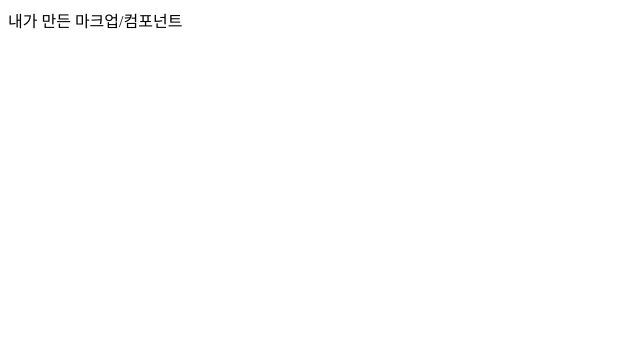
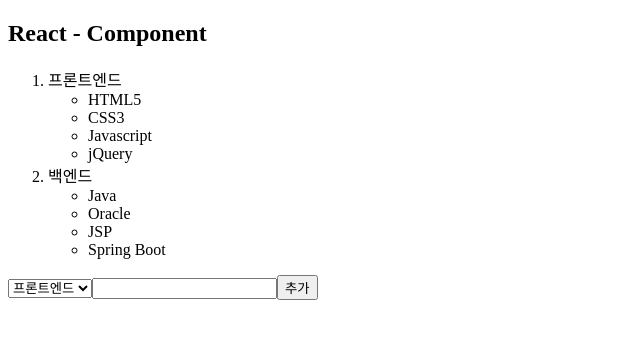
Before and after one commit to yoonsung157/react, a React (Vite) app: page / in a window 1280 px wide. Shown: the top 338 px of the page, without its empty margins (0-640 px from the left). Built offline with nearby package versions, Linux system fonts and the light colour scheme.

Commit message:
component1,2

```diff
--- /dev/null
+++ b/src/example/day01/Component1.jsx
@@ -0,0 +1,23 @@
+/*
+    1. 컴포넌트명. jsx 파일 생성한다.
+    2. export default function 컴포넌트명( props ) { }
+        export default : 내보내기, 다른 파일에서 import 할 수 있도록
+        - 만약에 내부에서 사용하는 컴포넌트는 생략
+        컴포넌트명 : 첫글자 무조건 대문자로 시작
+    3. { } 안에 return 에서는 JSX문법가능, 나머지는 JS문법
+        return 에서는 2줄이상 입력시 ( <> <> ) 묶어준다.
+*/
+function Footer( props ) {                      // 푸터
+    return <div> 푸터구역 </div>
+}
+function Header( props ) {                      // 헤더
+    return <div> 헤더구역 </div>
+}
+export default function Component1( props ) {   // 본문
+
+    return (<>
+        <Header> </Header>
+        <div> 메인페이지 </div>
+        <Footer> </Footer>
+    </>)
+}
--- /dev/null
+++ b/src/example/day01/Component2.jsx
@@ -0,0 +1,46 @@
+function FrontComp( props ) {
+    return (<>
+    <li> 프론트엔드</li>
+    <ul>
+        <li> HTML5</li>
+        <li> CSS3 </li>
+        <li> Javascript </li>
+        <li> jQuery </li>
+    </ul>
+    </>)
+}
+const BackComp = ( props ) => {
+    return (<>
+    <li> 백엔드 </li>
+    <ul>
+        <li> Java </li>
+        <li> Oracle </li>
+        <li> JSP </li>
+        <li> Spring Boot </li>
+    </ul>
+    </>)
+}
+let FormComp = function() {
+    return (<>
+    <form>
+        <select name="gubun">
+            <option value="front"> 프론트엔드</option>
+            <option value="back"> 백엔드 </option>
+        </select>
+        <input type="text" name="title" />
+        <input type="submit" value="추가" />
+    </form>
+    </>);
+}
+export default function Component2() {
+    return (<>
+    <div>
+        <h2> React - Component </h2>
+        <ol>
+            <FrontComp> </FrontComp>
+            <BackComp />
+        </ol>
+        <FormComp />
+    </div>
+    </>)
+}
--- a/src/main.jsx
+++ b/src/main.jsx
@@ -9,5 +9,11 @@
 // import APP from './App.jsx'
 // // 2. 가져온 컴포넌트 렌더링하기
 // create.render( <App> </App>)
-import MyMarkup from "./example/day01/MyMarkup.jsx";
-create.render( <MyMarkup> </MyMarkup>)
+// [day01] render 1번만 가능
+// import MyMarkup from "./example/day01/MyMarkup.jsx";
+// create.render( <MyMarkup> </MyMarkup>)
+// import Component1 from "./example/day01/Component1";
+// create.render( <Component1> </Component1>)
+
+import Component2 from "./example/day01/Component2";
+create.render( <Component2> </Component2>)
```
